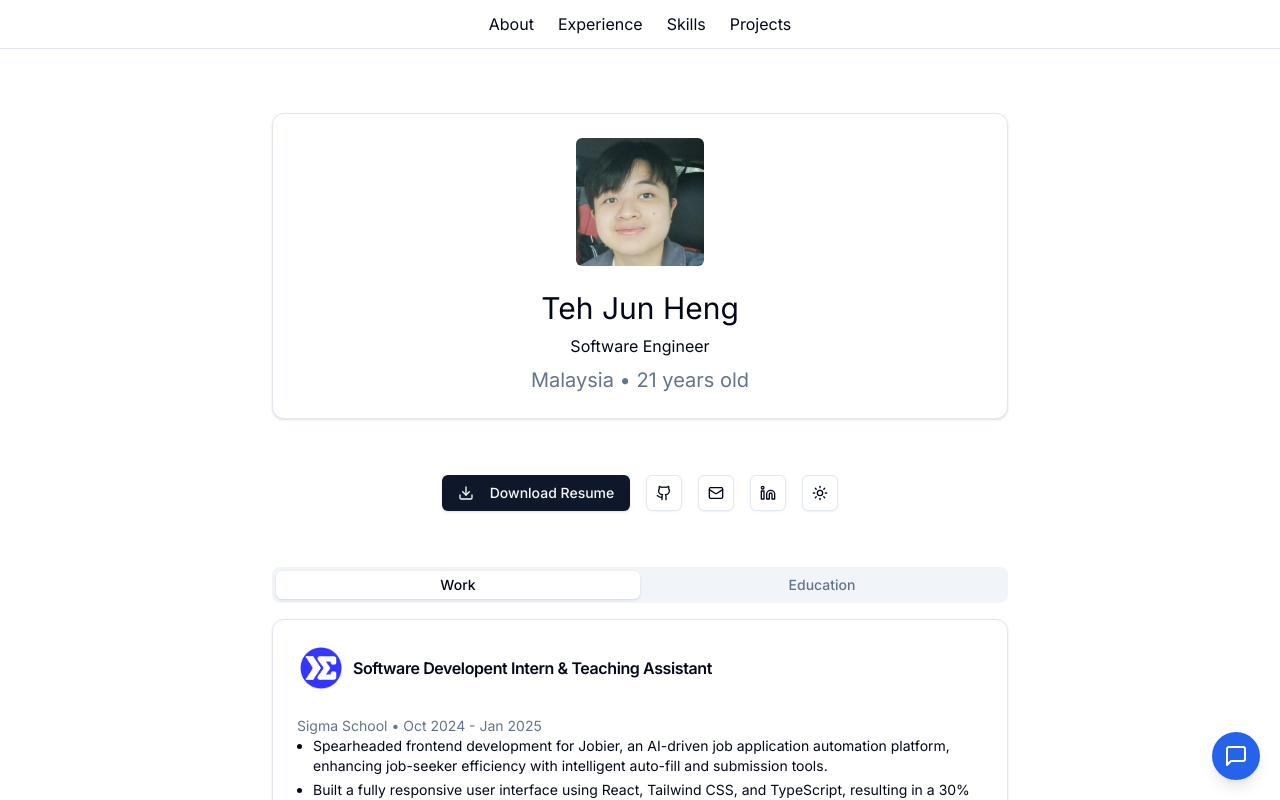
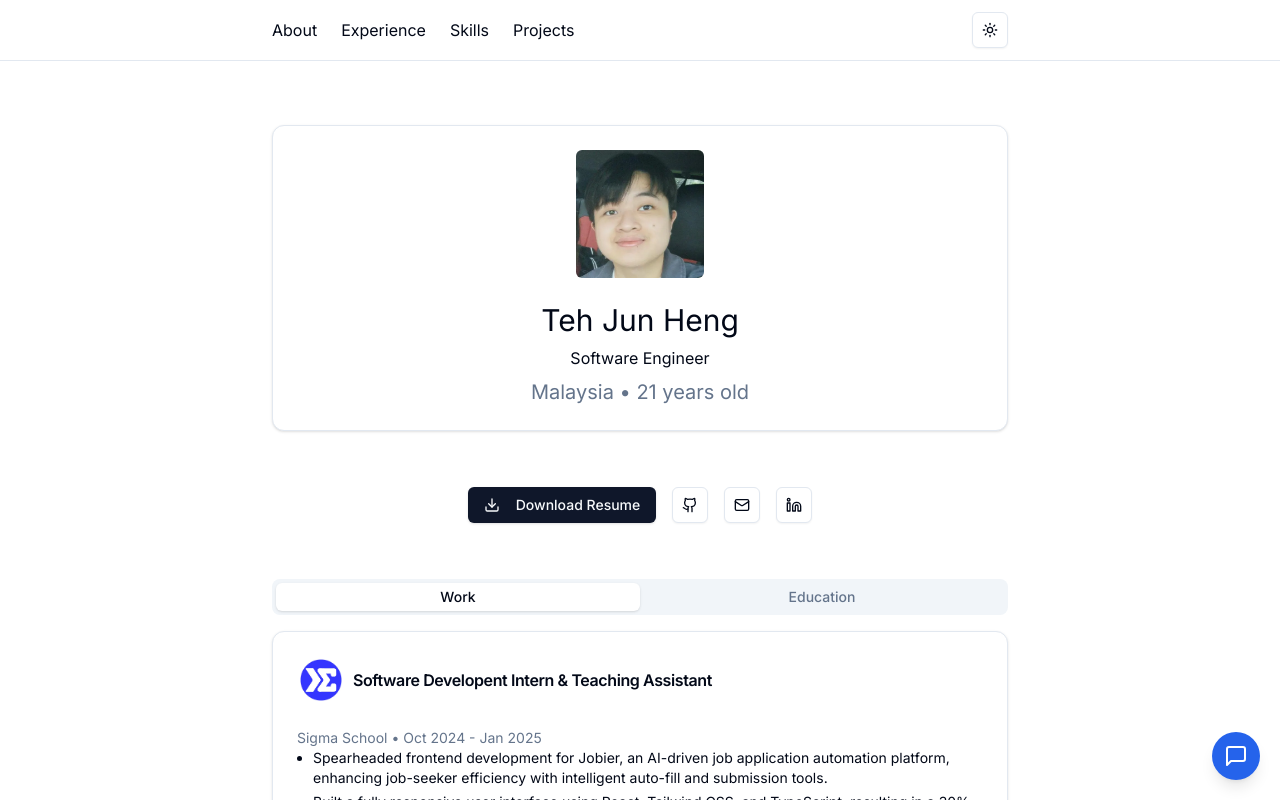
Before and after one commit to JNHNG0205/portfolio, a Next.js app: page / in a window 1280 px wide. Shown: the top 800 px of the page. Built offline with nearby package versions, Linux system fonts and the light colour scheme.

Commit message:
update toggle button

```diff
--- a/src/components/ButtonGroup.tsx
+++ b/src/components/ButtonGroup.tsx
@@ -32,7 +32,6 @@ export function ButtonGroup({ resumeUrl, githubUrl, linkedinUrl }: ButtonGroupPr
           <Linkedin className="h-4 w-4" />
         </a>
       </Button>
-      <ThemeToggle />
     </div>
   )
 }
--- a/src/components/Navbar.tsx
+++ b/src/components/Navbar.tsx
@@ -1,9 +1,10 @@
 import Link from "next/link";
+import { ThemeToggle } from "./ThemeToggle";
 
 export function Navbar() {
   return (
     <nav className="sticky top-0 z-10 bg-background/80 backdrop-blur-sm border-b py-3 mb-8">
-      <div className="container mx-auto max-w-screen-md px-4 flex justify-center items-center">
+      <div className="container mx-auto max-w-screen-md px-4 flex justify-between items-center">
         <ul className="flex space-x-6">
           <li>
             <Link href="#about" className="hover:text-primary transition-colors">
@@ -26,6 +27,7 @@ export function Navbar() {
             </Link>
           </li>
         </ul>
+        <ThemeToggle />
       </div>
     </nav>
   );
```
Also changed, not shown: 1 other file (tests, documents, lock files or other folders).
